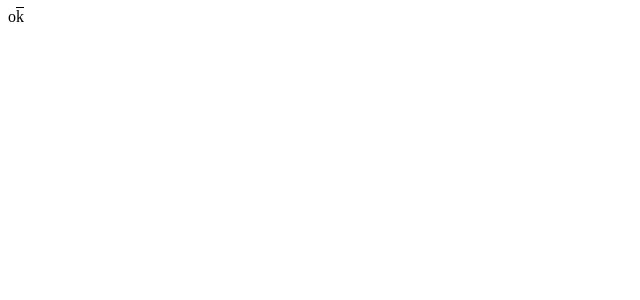
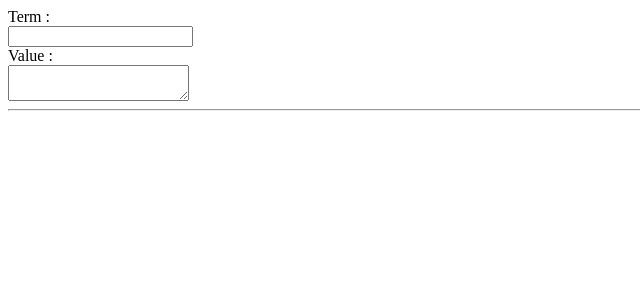
Before and after one commit to angelfraga/angular-highlight, an Angular app: page / in a window 1280 px wide. Shown: the top 300 px of the page, without its empty margins (0-640 px from the left). Built offline with nearby package versions, Linux system fonts and the light colour scheme.

Commit message:
Add lodash escape & escapeRegExp

```diff
--- a/package.json
+++ b/package.json
@@ -11,6 +11,7 @@
     "@angular/platform-browser-dynamic": "^8.0.0",
     "@angular/router": "^8.0.0",
     "core-js": "2",
+    "lodash": "^4.17.15",
     "rxjs": "^6.5.2",
     "zone.js": "^0.9.1"
   },
--- a/src/app/app.component.ts
+++ b/src/app/app.component.ts
@@ -3,35 +3,26 @@ import { BehaviorSubject, Subject } from 'rxjs';
 import { combineLatest } from 'rxjs';
 import { takeUntil, map } from 'rxjs/operators';
 import { Pipe, PipeTransform } from '@angular/core';
+import { escape, escapeRegExp } from 'lodash/fp';
 
 @Pipe({ name: 'Highlight' })
 export class HighlightPipe implements PipeTransform {
 
   public static readonly cssClass = 'highlightText';
 
-  /**
-   * https://stackoverflow.com/questions/3446170/escape-string-for-use-in-javascript-regex
-   * @param text string to be escaped
-   */
-  public static escapeRegExp(text: string) {
-    return text.replace(/[.*+?^${}()|[\]\\]/g, '\\$&');
-  }
-
   public static applyHighlight(value: string, query: string, cssClass: string = this.cssClass) {
     if (!query || !value) {
-      return value;
+      return escape(value);
     }
     const span = document.createElement('span');
     span.classList.add(cssClass);
-    const div = document.createElement('div');
-    div.textContent = value;
-    const sanitizedValue = div.innerHTML;
-    div.textContent = query;
-    const sanitizedQuery = this.escapeRegExp(div.innerHTML);
-    const result = sanitizedValue.replace(new RegExp(sanitizedQuery, 'gi'), (match, i, e) => {
-      span.textContent = match;
+    const sanitizedQuery = escapeRegExp(escape(query));
+    const result = escape(value).replace(new RegExp(sanitizedQuery, 'gi'), (match, i, e) => {
+      console.log(match)
+      span.innerHTML = match;
       return span.outerHTML;
     });
+    console.log(result)
     return result;
   }
   /**
@@ -109,10 +100,16 @@ export class HighlightComponent implements OnDestroy {
 @Component({
   selector: 'my-app',
   template: `
-    <highlight value="ok" decoration="overline" term="k"></highlight>
+    <label> Term : </label> <br>
+    <input type="text" [(ngModel)]="term" /><br>
+    <label> Value : </label> <br>
+    <textarea [(ngModel)]="value" ></textarea>
+    <hr>
+    <highlight [value]="value" decoration="overline" [term]="term"></highlight>
   `,
   styleUrls: [ './app.component.css' ]
 })
 export class AppComponent  {
-  name = 'Angular';
+  value;
+  term;
 }
```
